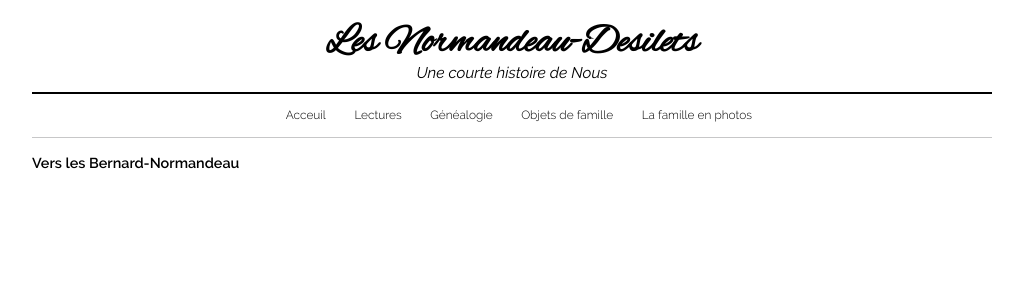
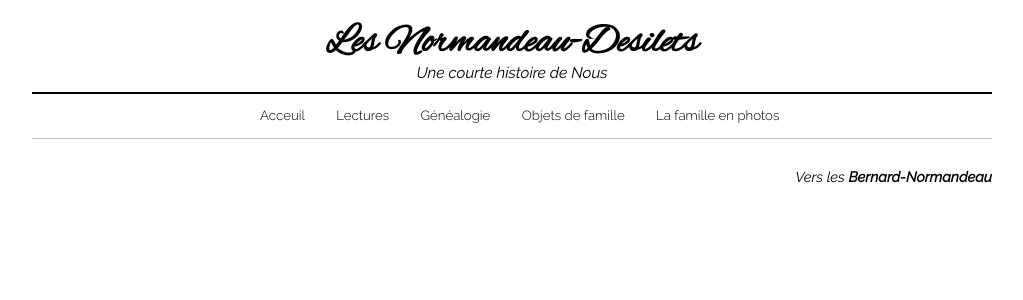
Before and after one commit to micheldesilets/la_famille, a PHP site: page /photo_arch_desilets.php in a window 1280 px wide. Shown: the top 300 px of the page, without its empty margins (128-1151 px from the left). Run offline with PHP 8.4, Linux system fonts and the light colour scheme; data that the repository does not hold is empty; some libraries are stand-ins or nearby versions.

Commit message:
Added some photos

```diff
--- a/css/media_query.css
+++ b/css/media_query.css
@@ -188,7 +188,7 @@
   }
 
   .nav-main li {
-    font-size: 1.24em;
+    font-size: 1.28em;
   }
 
   .nav-main li:first-child {
@@ -201,7 +201,7 @@
 
   .nav-main a {
     display: inline-block;
-    font-size: .6em;
+    font-size: .65em;
     padding: .5em .9em .5em 1.15em;
   }
 
@@ -210,8 +210,16 @@
   }
 
   .flip-archive {
+    font-style: italic;
     font-weight: bold;
     font-size: .9em;
+    text-align: right;
+    display: block;
+  }
+
+  .normal-flip-archive {
+    font-weight: normal;
+    display: inline-block;
   }
 
   main .readings {
--- a/photo_arch_desilets.php
+++ b/photo_arch_desilets.php
@@ -59,7 +59,8 @@
   </header>
   <div class="page">
     <div class="container">
-      <a href="photo_arch_normandeau.php" class="flip-archive">Vers les Bernard-Normandeau</a>
+      <a href="photo_arch_normandeau.php" class="flip-archive">
+        <p class="normal-flip-archive">Vers les </p> Bernard-Normandeau</a>
       <!-- ==== START MAIN ==== -->
       <main role="main" class="arch-photo">
         <section>
--- a/photo_arch_normandeau.php
+++ b/photo_arch_normandeau.php
@@ -59,7 +59,8 @@
   </header>
   <div class="page">
     <div class="container">
-      <a href="photo_arch_desilets.php" class="flip-archive">Vers les Marchand-Desilets</a>
+      <a href="photo_arch_desilets.php" class="flip-archive">
+        <p class="normal-flip-archive">Vers les </p> Marchand-Desilets</a>
       <!-- ==== START MAIN ==== -->
       <main role="main" class="arch-photo">
         <section>
```
